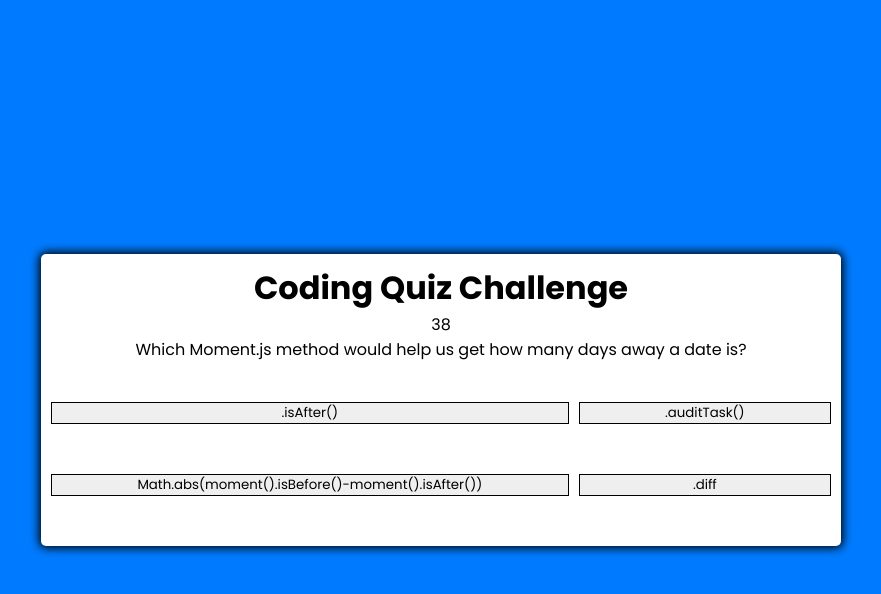
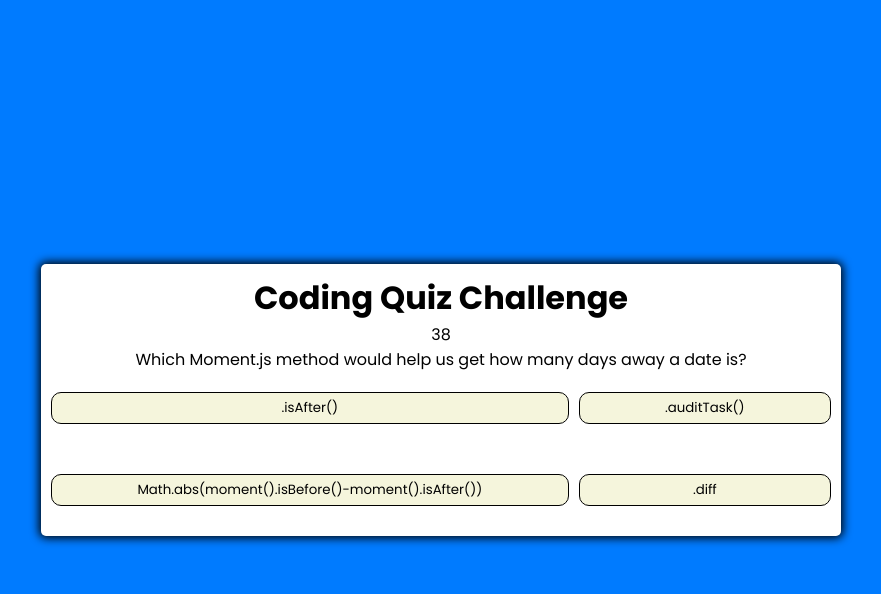
Before and after one commit to ommarkhawaja1/Code-Quiz, a plain HTML site: page index.html in a window 1280 px wide. Both pictures are taken after a click on the button "Start Quiz". Shown: the whole page, without its empty margins (199-1080 px from the left). Drawn offline with Linux system fonts and the light colour scheme.

Commit message:
adding quality commends

```diff
--- a/assets/css/style.css
+++ b/assets/css/style.css
@@ -42,13 +42,18 @@ body{
     display: grid;
     grid-template-columns: repeat(2, auto);
     gap: 10px;
-    margin: 20px 0;
+
 }
 
 .btn {
     border: 1px solid;
     gap: 10px;
     margin: 20px 0;
+    padding: 5px 10px;
+    outline: none;
+    background-color: beige;
+    border-radius: 10px;
+
 }
 
 button:hover {
@@ -56,7 +61,7 @@ button:hover {
 }
 
 .btn.correct {
-    color: green
+    color: green;
 }
 
 .btn.wrong {
--- a/assets/js/script.js
+++ b/assets/js/script.js
@@ -4,24 +4,26 @@ var questionContainerElement = document.querySelector("#question-container");
 var timerElement = document.querySelector(".timer-count");
 var questionElement = document.querySelector("#question");
 var answerButtonsElement = document.querySelector("#answer-buttons");
-var shuffledQuestions, currentQuestionIndex;
+var shuffledQuestions, currentQuestionIndex;  //  will let us know which question in the shuffledquestions that we are on
 var timer;
 
 
 //  attaching an event listener to start button to call startGame function on click
 startButton.addEventListener("click", startGame);
 nextButton.addEventListener("click", () => {
+    // increment to the next question
     currentQuestionIndex++
     setNextQuestion()
 })
 
 
 function startGame() {
-    console.log("started");
     startButton.classList.add("hide");
+    // This will give us a random question
     shuffledQuestions = questions.sort(() => Math.random() -.5)
     currentQuestionIndex = 0
     questionContainerElement.classList.remove("hide")
+    // call the next question
     setNextQuestion()
 
     timerCount = 40;
@@ -43,17 +45,22 @@ function startTimer() {
 };
 
 function setNextQuestion() {
+    // reset the question back to default state everytime we get a new question
     resetState()
+    // Make a call to showQuestion to get the shuffledquestion and show it at the current question index
     showQuestion(shuffledQuestions[currentQuestionIndex])
 
 }
 
 function showQuestion(question) {
+    // show the question text
     questionElement.innerText = question.question
+    // This will create a button for each answer add the answer text for each button, and add the btn class to it
     question.answers.forEach(answer => {
         var button = document.createElement("button")
         button.innerText = answer.text
         button.classList.add("btn")
+        // if the answer is correct, then add a data attribute of correct to the button
         if (answer.correct) {
             button.dataset.correct = answer.correct
             console.log(question.correct)
@@ -64,7 +71,10 @@ function showQuestion(question) {
 }
 
 function resetState() {
+    clearStatusClass(document.body)
+    // hide the next button after we click the next button to get a new question
     nextButton.classList.add("hide")
+    // if there is a child inside the answerButtonsElement, then remove it
     while (answerButtonsElement.firstChild) {
         answerButtonsElement.removeChild(answerButtonsElement.firstChild)
     }
@@ -72,19 +82,26 @@ function resetState() {
 
 function selectAnswer(e) {
     var selectedButton = e.target
+    // check if the button is correct from the dataset
     var correct = selectedButton.dataset.correct
+    // call the function to setStatusClass to correct or wrong
     setStatusClass(document.body, correct)
+    // create an array from answerButtonsElement children for each button
     Array.from(answerButtonsElement.children).forEach(button => {
+        // set status of that button to correct
         setStatusClass(button, button.dataset.correct)
     })
+    // if we have more questions than we are currently on, then show the next button
     if (shuffledQuestions.length > currentQuestionIndex + 1) {
     nextButton.classList.remove("hide")
-} else {
-    startButton.innerText.remove("hide")
-    startButton.classList.remove("hide")
-}
-}
+    // if we are on the last question, then show the start button with the inner text of restart
+// } else {
+//     startButton.innerText = "restart"
+//     startButton.classList.remove("hide")
+    }}
 
+
+// function to add correct or wrong class to answer button
 function setStatusClass(element, correct) {
     clearStatusClass(element)
     if (correct) {
@@ -94,11 +111,13 @@ function setStatusClass(element, correct) {
     }
 }
 
+// remove the StatusClass of correct/wrong from the answer buttons
 function clearStatusClass(element) {
     element.classList.remove("correct")
     element.classList.remove("wrong")
 }
 
+// contains questions, answer choices, and correct answer
 var questions = [
     {
         question: "How do we enclose an HTML tag",
```
